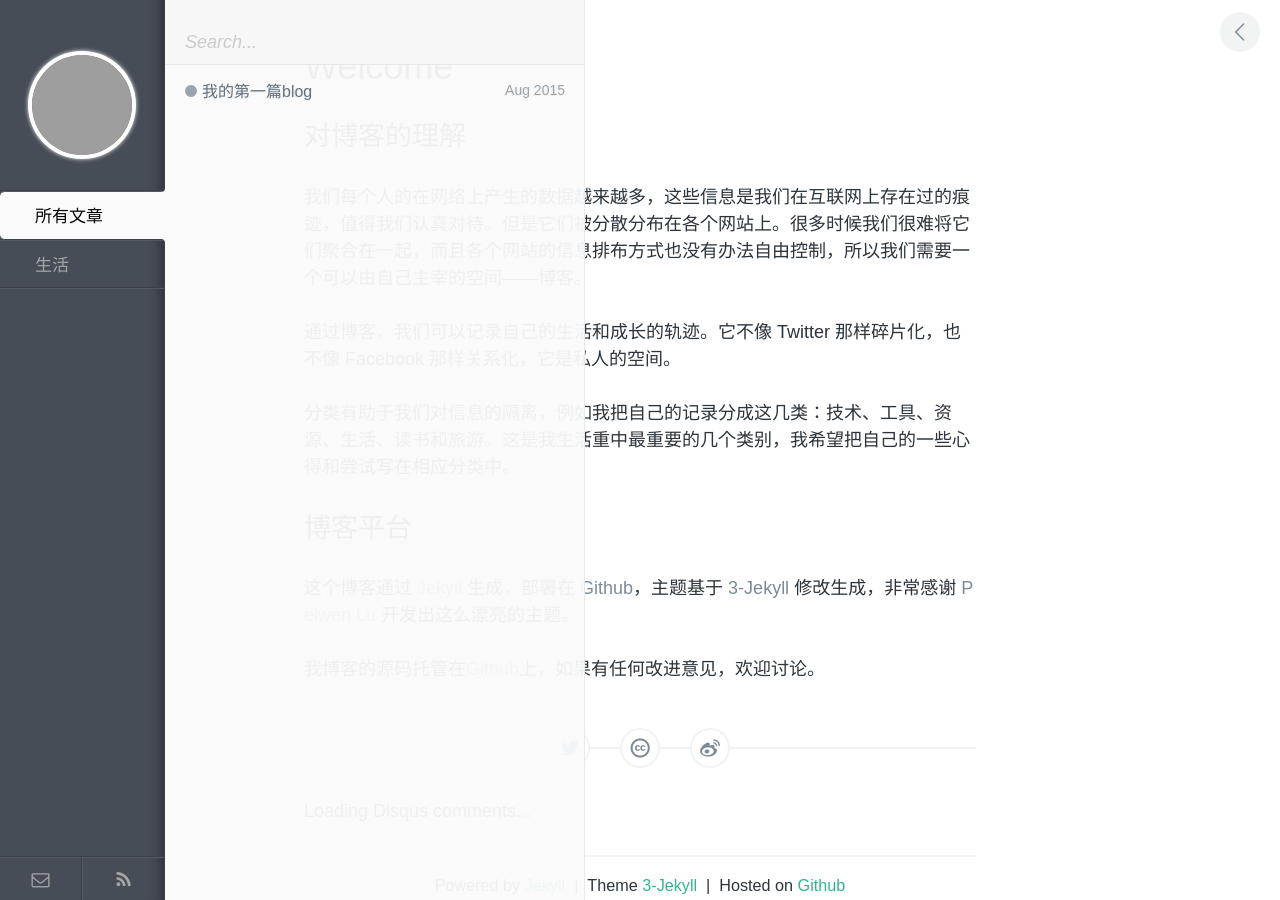
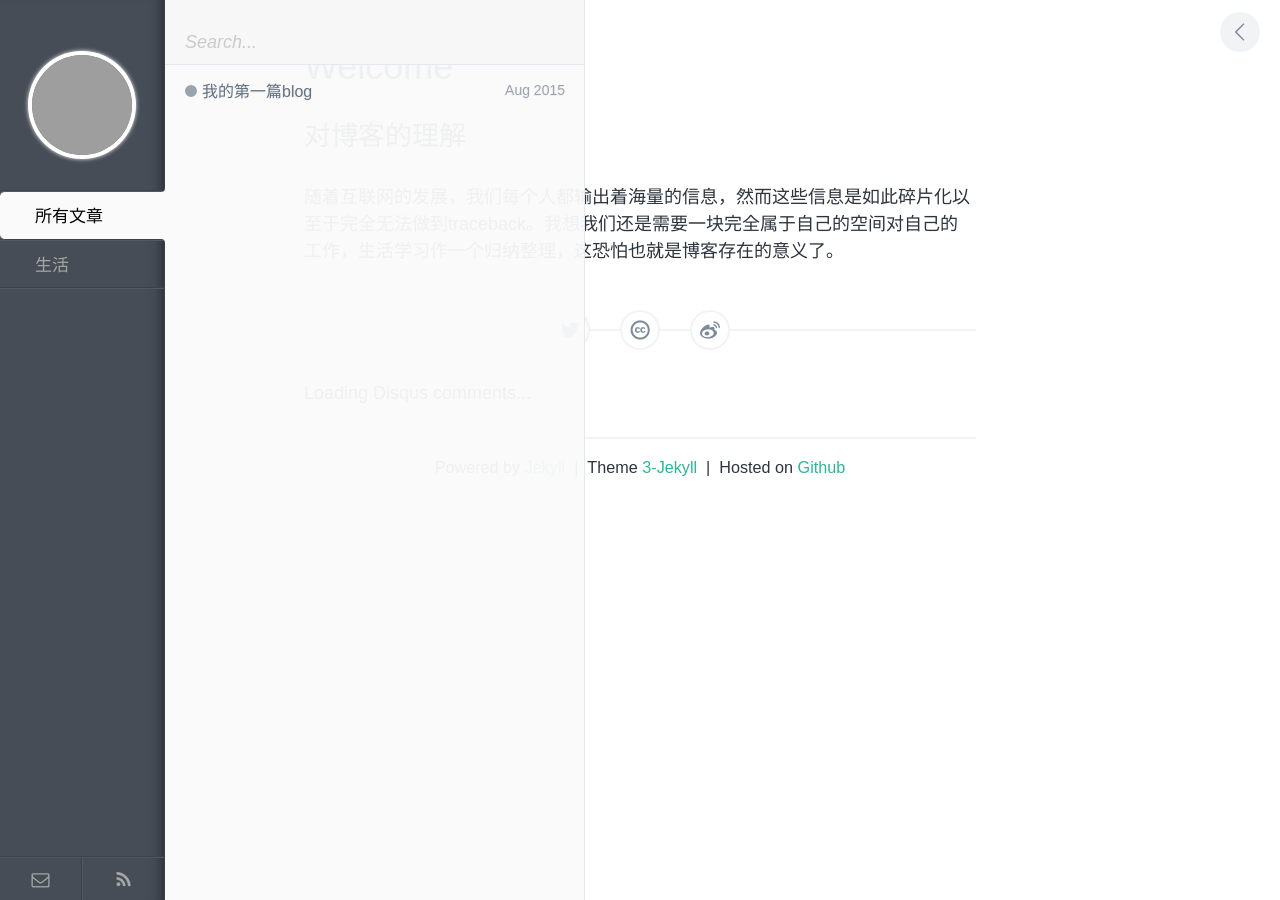
Before and after one commit to Millionschen/Millionschen.github.io, a Jekyll site: the page built from index.md, in a window 1280 px wide. Built offline with Jekyll 4.4.1, drawn with Linux system fonts in a browser that asks for light colours; comment, search, counter and statistics services are not loaded; grey boxes are pictures that could not be loaded.

Commit message:
modify index.md

```diff
--- a/index.md
+++ b/index.md
@@ -5,14 +5,4 @@
 
 ## 对博客的理解
 
-我们每个人的在网络上产生的数据越来越多，这些信息是我们在互联网上存在过的痕迹，值得我们认真对待。但是它们被分散分布在各个网站上。很多时候我们很难将它们聚合在一起，而且各个网站的信息排布方式也没有办法自由控制，所以我们需要一个可以由自己主宰的空间——博客。
-
-通过博客，我们可以记录自己的生活和成长的轨迹。它不像 Twitter 那样碎片化，也不像 Facebook 那样关系化，它是私人的空间。
-
-分类有助于我们对信息的隔离，例如我把自己的记录分成这几类：技术、工具、资源、生活、读书和旅游。这是我生活重中最重要的几个类别，我希望把自己的一些心得和尝试写在相应分类中。
-
-## 博客平台
-
-这个博客通过 [Jekyll](http://jekyllrb.com/) 生成，部署在 [Github](https://pages.github.com)，主题基于 [3-Jekyll](https://github.com/P233/3-Jekyll) 修改生成，非常感谢 [Peiwen Lu](https://github.com/P233) 开发出这么漂亮的主题。
-
-我博客的源码托管在[Github](https://github.com/suyan/suyan.github.io)上，如果有任何改进意见，欢迎讨论。
+随着互联网的发展，我们每个人都输出着海量的信息，然而这些信息是如此碎片化以至于完全无法做到traceback。我想我们还是需要一块完全属于自己的空间对自己的工作，生活学习作一个归纳整理，这恐怕也就是博客存在的意义了。
```
